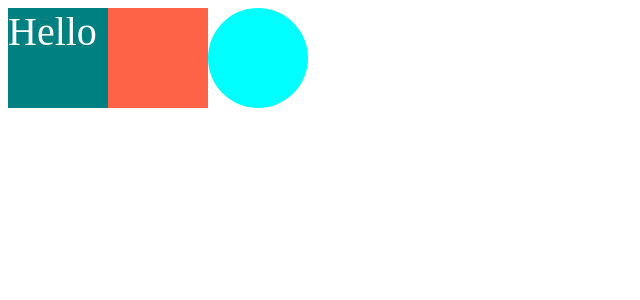
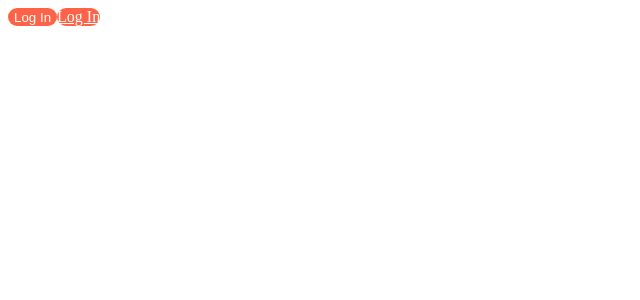
Before and after one commit to onetuks/reactjs-practice, a React (Create React App) app: page / in a window 1280 px wide. Shown: the top 300 px of the page, without its empty margins (0-640 px from the left). Built offline with nearby package versions, Linux system fonts and the light colour scheme.

Commit message:
styled-components 태그속성 바꾸기1

```diff
--- a/src/App.js
+++ b/src/App.js
@@ -19,14 +19,18 @@
   font-size: 40px;
 `;
 
+const Btn = styled.button`
+  color: white;
+  background-color: tomato;
+  border: 0;
+  border-radius: 15px;
+`;
+
 function App() {
   return (
     <Father>
-      <Box bgColor="teal">
-        <Text>Hello</Text>
-      </Box>
-      <Box bgColor="tomato" />
-      <Circle bgColor="cyan"/>
+      <Btn>Log In</Btn>
+      <Btn as="a" href="/">Log In</Btn>
     </Father>
   );
 }
```
